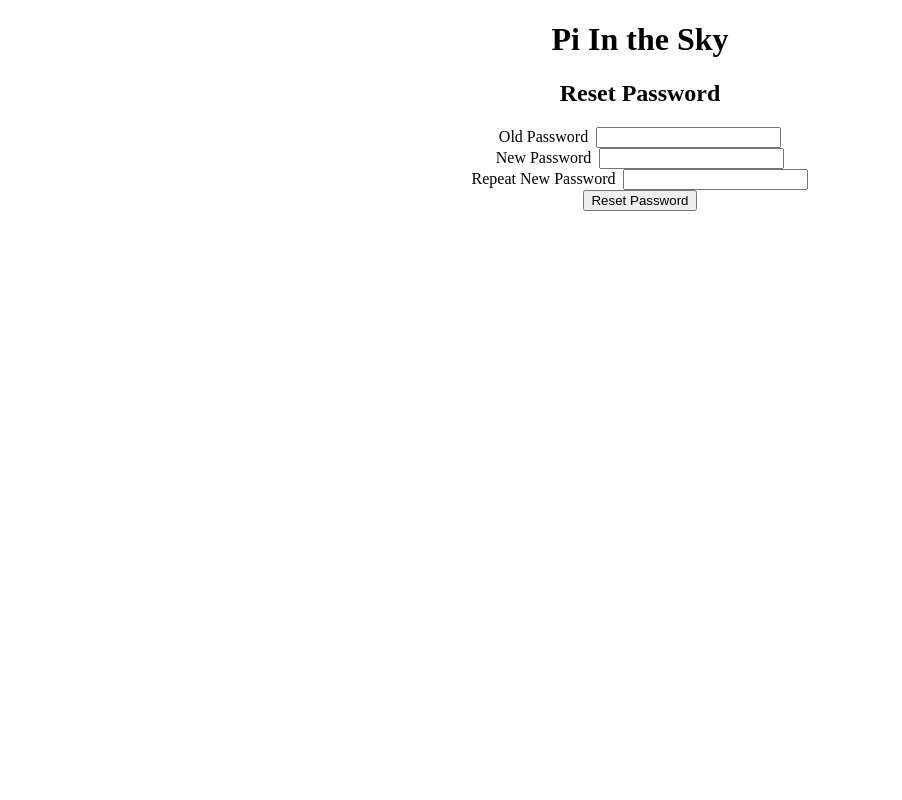
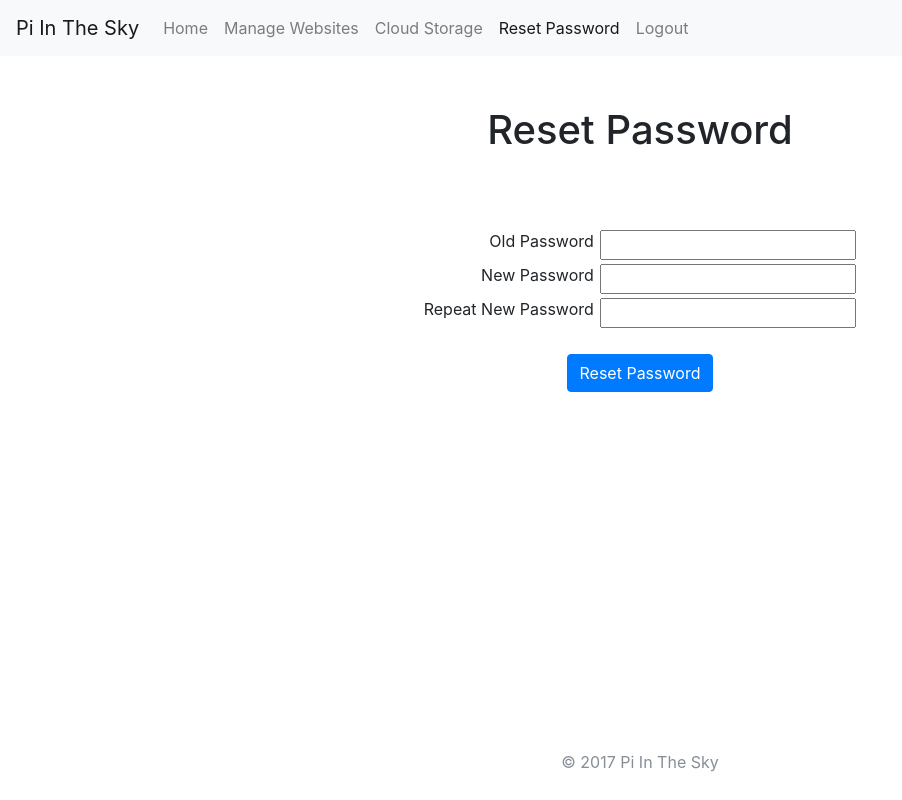
Before and after one commit to dandrewbarlow/CSCI-3308-Team-Project, a PHP site: page /reset.php in a window 1280 px wide. Shown: the whole page, without its empty margins (0-902 px from the left). Run offline with PHP 8.4, Linux system fonts and the light colour scheme; the visitor is signed in with stand-in values (Sample User, id 1); data that the repository does not hold is empty; some libraries are stand-ins or nearby versions.

Commit message:
Change form action to display errors and add bootstrap for reset.php

```diff
--- a/documentRoot/css/style.css
+++ b/documentRoot/css/style.css
@@ -34,3 +34,7 @@
 .center {
 	text-align: center;
 }
+
+.table-right-align {
+	text-align: right;
+}
--- a/documentRoot/reset.php
+++ b/documentRoot/reset.php
@@ -3,6 +3,7 @@
 
 	// Check if user is logged in
 	include('includes/requireLogin.php');
+	include('includes/reset_password.php');
 ?>
 <!-- Webpage for resetting password -->
 <!DOCTYPE html>
@@ -10,39 +11,79 @@
 <head>
 	<title>Reset Password | Pi In The Sky</title>
 	<link rel="stylesheet" type="text/css" href="/css/style.css">
+	<link rel="stylesheet" type="text/css" href="/css/bootstrap.css">
+	<script src="https://code.jquery.com/jquery-3.2.1.slim.min.js" integrity="sha384-KJ3o2DKtIkvYIK3UENzmM7KCkRr/rE9/Qpg6aAZGJwFDMVNA/GpGFF93hXpG5KkN" crossorigin="anonymous"></script>
+	<script src="https://cdnjs.cloudflare.com/ajax/libs/popper.js/1.12.3/umd/popper.min.js" integrity="sha384-vFJXuSJphROIrBnz7yo7oB41mKfc8JzQZiCq4NCceLEaO4IHwicKwpJf9c9IpFgh" crossorigin="anonymous"></script>
+	<script src="js/bootstrap.min.js"></script>
 </head>
+<body>
 
-	<body>
-		<div class="header">
-			<h1>Pi In the Sky</h1>
+	<!-- Navbar -->
+	<nav class="navbar navbar-expand-lg navbar-light bg-light">
+		<a class="navbar-brand" href="home.php">Pi In The Sky</a>
+		<button class="navbar-toggler" type="button" data-toggle="collapse" data-target="#navbarNavAltMarkup" aria-controls="navbarNavAltMarkup" aria-expanded="true" aria-label="Toggle navigation">
+			<span class="navbar-toggler-icon"></span>
+		</button>
+		<div class="collapse navbar-collapse" id="navbarNavAltMarkup">
+			<div class="navbar-nav">
+				<a class="nav-item nav-link" href="index.php">Home</a>
+				<a class="nav-item nav-link" href="userSites.php">Manage Websites</a>
+				<a class="nav-item nav-link" href="storage.php">Cloud Storage</a>
+				<a class="nav-item nav-link active" href="#">Reset Password <span class="sr-only">(current)</span></a>
+				<a class="nav-item nav-link" href="includes/logout.php">Logout</a>
 			</div>
-		<div class="extra-space"></div>
+		</div>
+	</nav>
+	<!-- End navbar -->
 
+	<div class="extra-space-sm"></div>
+	<div class="container">
+		<div class="row">
+			<div class="col-md-2"></div>
+			<div class="col-md-8 header">
+				<h1>Reset Password</h1>
+			</div>
+			<div class="col-md-2"></div>
+		</div>
+	</div>
+
+	<div class="extra-space-sm"></div>
+
+	<div class="container">
+		<div class="row">
+			<div class="col-md-2"></div>
+			<div class="col-md-8">
 				<div class="login-form">
-			<h2>Reset Password</h2>
-
 					<?php include('includes/errors.php') ?>
-
-			<form class="login" action="includes/reset_password.php" method="post">
-				<div class="input-group">
-					<label>Old Password</label>&nbsp;
-					<input type="password" name="password_old" value="">
+						<form class="login" action="reset.php" method="post">
+							<table class="table-right-align" align="center">
+								<div class="form-group">
+									<tr><td><label>Old Password</label>&nbsp;</td>
+									<td><input type="password" name="password_old" value=""></td></tr>
 								</div>
-				<div class="input-group">
-					<label>New Password</label>&nbsp;
-					<input type="password" name="password_new1" value="">
+								<div class="form-group">
+									<tr><td><label>New Password</label>&nbsp;</td>
+									<td><input type="password" name="password_new1" value=""></td></tr>
 								</div>
-				<div class="input-group">
-					<label>Repeat New Password</label>&nbsp;
-					<input type="password" name="password_new2" value="">
+								<div class="form-group">
+									<tr><td><label>Repeat New Password</label>&nbsp;</td>
+									<td><input type="password" name="password_new2" value=""></td></tr>
 								</div>
-				<div class="input-group">
-					<button type="submit" name="reset-password" class="btn">Reset Password</button>
+							</table><br>
+							<div class="form-group">
+								<button type="submit" name="reset-password" class="btn btn-primary">Reset Password</button>
 							</div>
 						</form>
-
+				</div>
+			</div>
+			<div class="col-md-2"></div>
+		</div>
 	</div>
 
+	<div class="footer">
+	    <div class="container text-muted center">
+			© 2017 Pi In The Sky
+	    </div>
+	</div>
 </body>
-
 </html>
```
Lines whose indentation alone changed are shown as unchanged.
